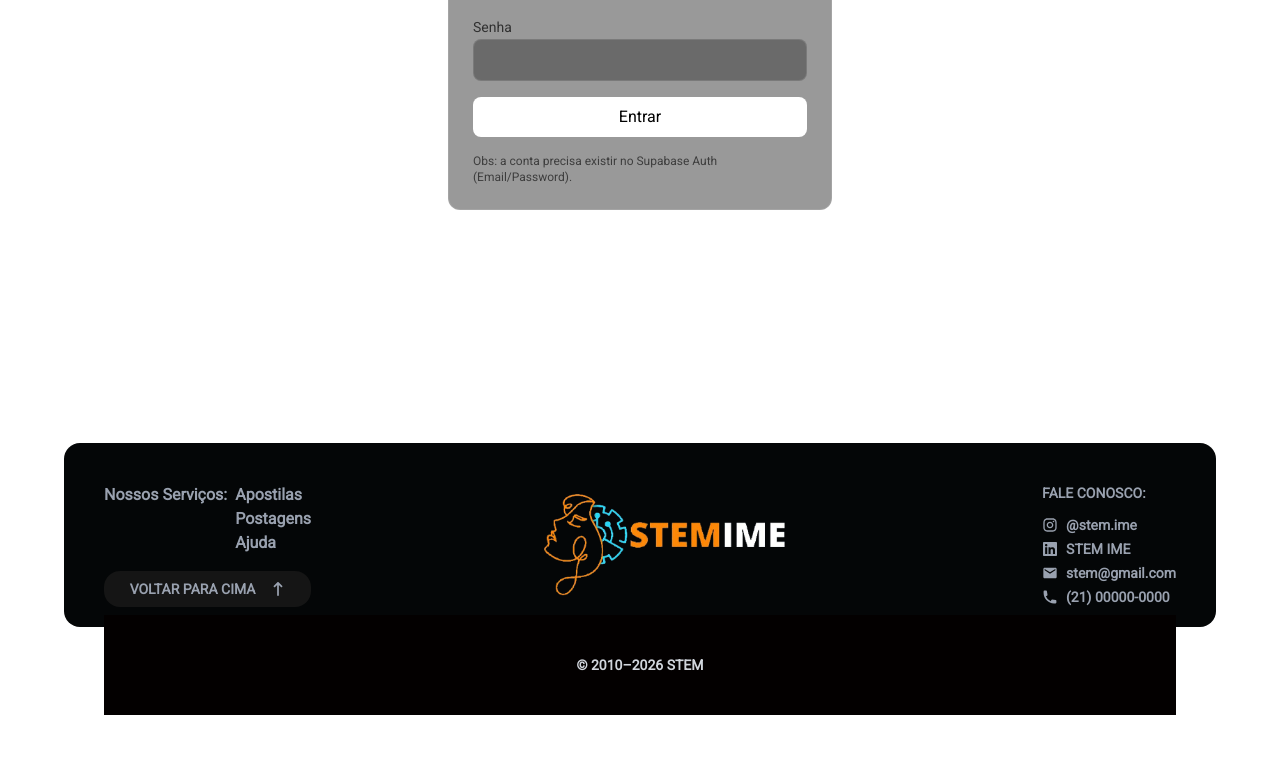
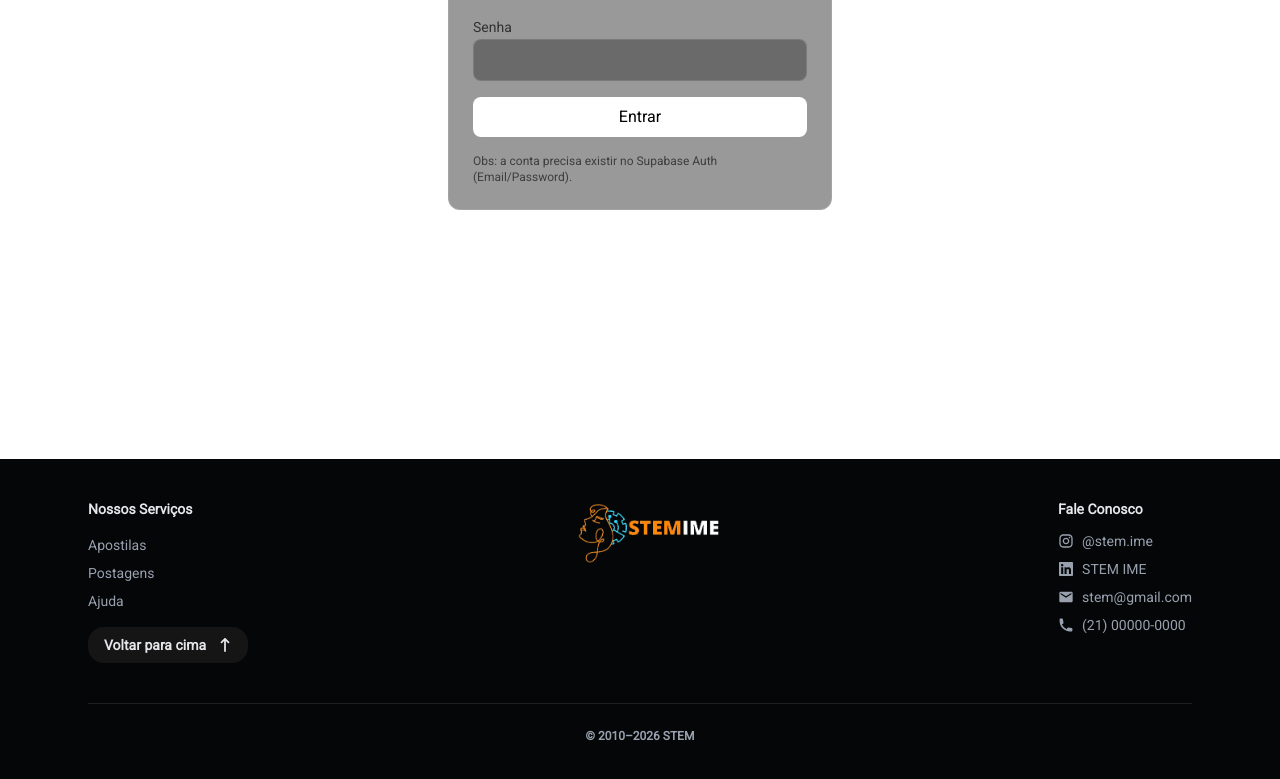
Before and after one commit to fnmiranda/stem-ime, a Next.js app: page /login in a window 1280 px wide. Shown: the part 445-1224 px from the top of the page. Before the commit the page ends 1160 px from the top, so only its background shows below. Built offline with nearby package versions, Linux system fonts and the light colour scheme; no server answers.

Commit message:
Correção da responsividade da página e do footer

```diff
--- a/components/footer.tsx
+++ b/components/footer.tsx
@@ -1,10 +1,11 @@
 "use client";
+
 import { FaLinkedin } from "react-icons/fa";
 import { HiPhone } from "react-icons/hi";
 import { MdEmail } from "react-icons/md";
 import { RiInstagramLine } from "react-icons/ri";
+import { FaArrowUpLong } from "react-icons/fa6";
 import { Button } from "./ui/Button";
-import { FaArrowUpLong } from "react-icons/fa6";
 
 const Footer = () => {
   const startYear = "2010";
@@ -12,62 +13,86 @@ const Footer = () => {
   const currentYear = new Date().getFullYear();
 
   const scrollToTop = () => {
-    window.scrollTo({
-      top: 0,
-      behavior: "smooth",
-    });
+    window.scrollTo({ top: 0, behavior: "smooth" });
   };
 
   return (
-    <div className="flex items-center w-full justify-center mt-2">
-      <div className="flex flex-col w-[90%] h-46 items-center justify-between p-10 rounded-2xl text-gray-400 bg-[#040607]">
-        <div className="flex flex-row w-full items-center gap-2 justify-between ">
-          <div className="flex flex-col text-md font-black">
-            <div className="flex gap-2">
-              Nossos Serviços:
-              <ul>
-                <li>Apostilas</li>
-                <li>Postagens</li>
-                <li>Ajuda</li>
+    <footer className="w-full mt-6 bg-[#040607] text-gray-300 overflow-x-hidden">
+      <div className="mx-auto w-full max-w-6xl px-6 py-10">
+        <div className="grid grid-cols-1 gap-10 md:grid-cols-3 md:items-start">
+          {/* Coluna 1 */}
+          <div className="space-y-4">
+            <div className="text-sm font-semibold text-gray-200">
+              Nossos Serviços
+            </div>
+            <ul className="space-y-2 text-sm text-gray-400">
+              <li className="hover:text-white transition-colors cursor-pointer">
+                Apostilas
+              </li>
+              <li className="hover:text-white transition-colors cursor-pointer">
+                Postagens
+              </li>
+              <li className="hover:text-white transition-colors cursor-pointer">
+                Ajuda
+              </li>
             </ul>
-            </div>
+
             <Button
               onClick={scrollToTop}
-              className="flex flex-row items-center justify-center font-bold gap-4 mt-4 p-2 text-sm hover:border-2 rounded-2xl bg-[#151515] hover:bg-[#ffffff] hover:text-black cursor-pointer"
+              className="inline-flex items-center justify-center gap-3 rounded-2xl bg-[#151515] px-4 py-2 text-sm font-semibold text-gray-200 hover:bg-white hover:text-black transition-colors"
             >
-              VOLTAR PARA CIMA
-              <FaArrowUpLong />
+              Voltar para cima <FaArrowUpLong />
             </Button>
           </div>
-          <div className="flex h-30 w-100 cursor-pointer">
-            <img src="/images/logo-stem.png" alt="logo" />
+
+          {/* Coluna 2 (Logo) */}
+          <div className="flex md:justify-center">
+            <div className="w-[170px] sm:w-[200px]">
+              <img
+                src="/images/logo-stem.png"
+                alt="STEM IME"
+                className="h-auto w-full object-contain select-none"
+                draggable={false}
+              />
+            </div>
           </div>
 
-          <div className="flex flex-col text-sm font-bold gap-1 text-gray-400 justify-center">
-            <span className="mb-2">FALE CONOSCO:</span>
-            <div className="flex flex-row items-center gap-2 cursor-pointer">
+          {/* Coluna 3 */}
+          <div className="space-y-3 md:justify-self-end">
+            <div className="text-sm font-semibold text-gray-200">
+              Fale Conosco
+            </div>
+
+            <div className="space-y-2 text-sm text-gray-400">
+              <div className="flex items-center gap-2 hover:text-white transition-colors cursor-pointer">
                 <RiInstagramLine size={16} />
-              @stem.ime
+                <span>@stem.ime</span>
               </div>
-            <div className="flex flex-row items-center gap-2 cursor-pointer">
+
+              <div className="flex items-center gap-2 hover:text-white transition-colors cursor-pointer">
                 <FaLinkedin size={16} />
-              STEM IME
+                <span>STEM IME</span>
               </div>
-            <div className="flex flex-row items-center gap-2 cursor-pointer">
+
+              <div className="flex items-center gap-2 hover:text-white transition-colors cursor-pointer">
                 <MdEmail size={16} />
-              stem@gmail.com
+                <span>stem@gmail.com</span>
               </div>
-            <div className="flex flex-row items-center gap-2 cursor-pointer">
+
+              <div className="flex items-center gap-2 hover:text-white transition-colors cursor-pointer">
                 <HiPhone size={16} />
-              (21) 00000-0000
+                <span>(21) 00000-0000</span>
               </div>
             </div>
           </div>
-        <div className="text-sm mt-2 max-w-full font-bold text-gray-300 py-10 bg-[#030000] h-[106%] w-[105%] text-center">
+        </div>
+
+        {/* Barra inferior */}
+        <div className="mt-10 border-t border-white/10 pt-6 text-center text-xs font-semibold text-gray-400">
           © {startYear}–{currentYear} {company}
         </div>
       </div>
-    </div>
+    </footer>
   );
 };
 
```
Also changed, not shown: components/index.tsx (+86 -54 lines), 1 other file (tests, documents, lock files or other folders). Lines whose indentation alone changed are shown as unchanged.
